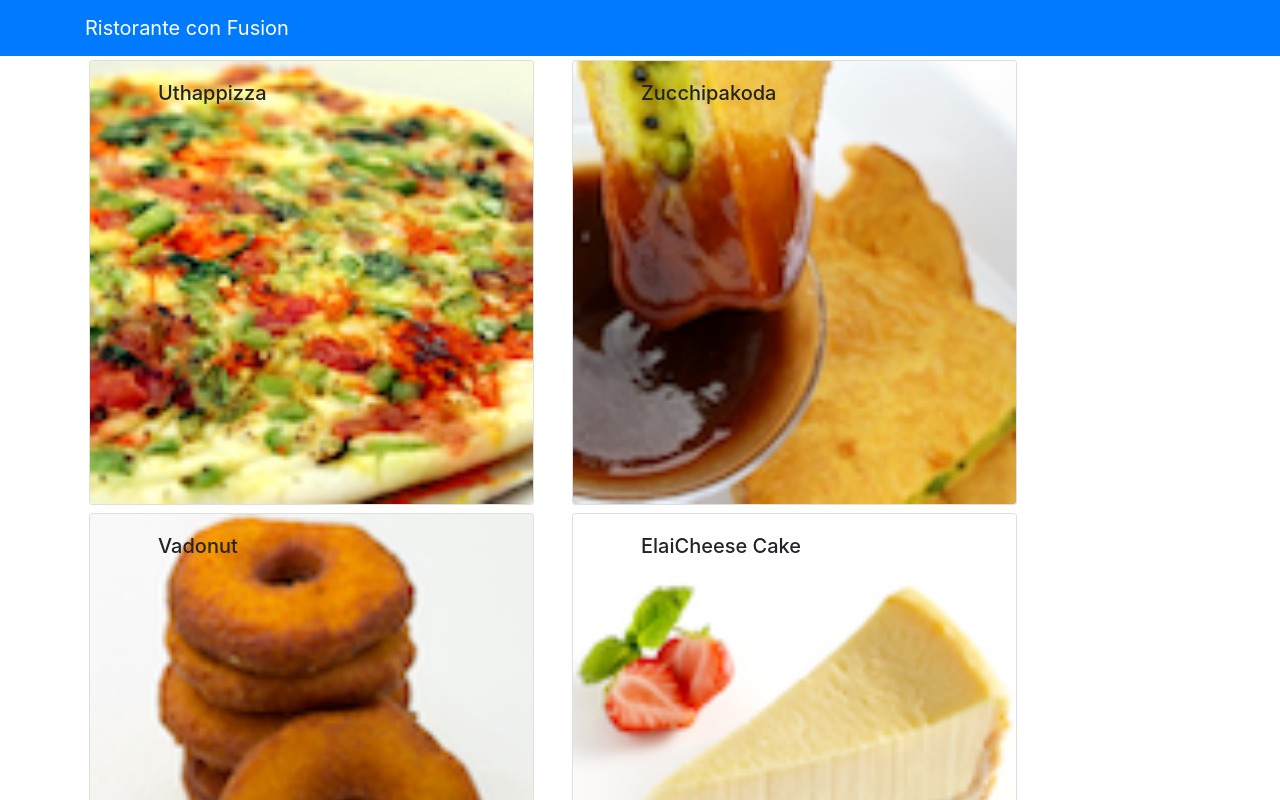
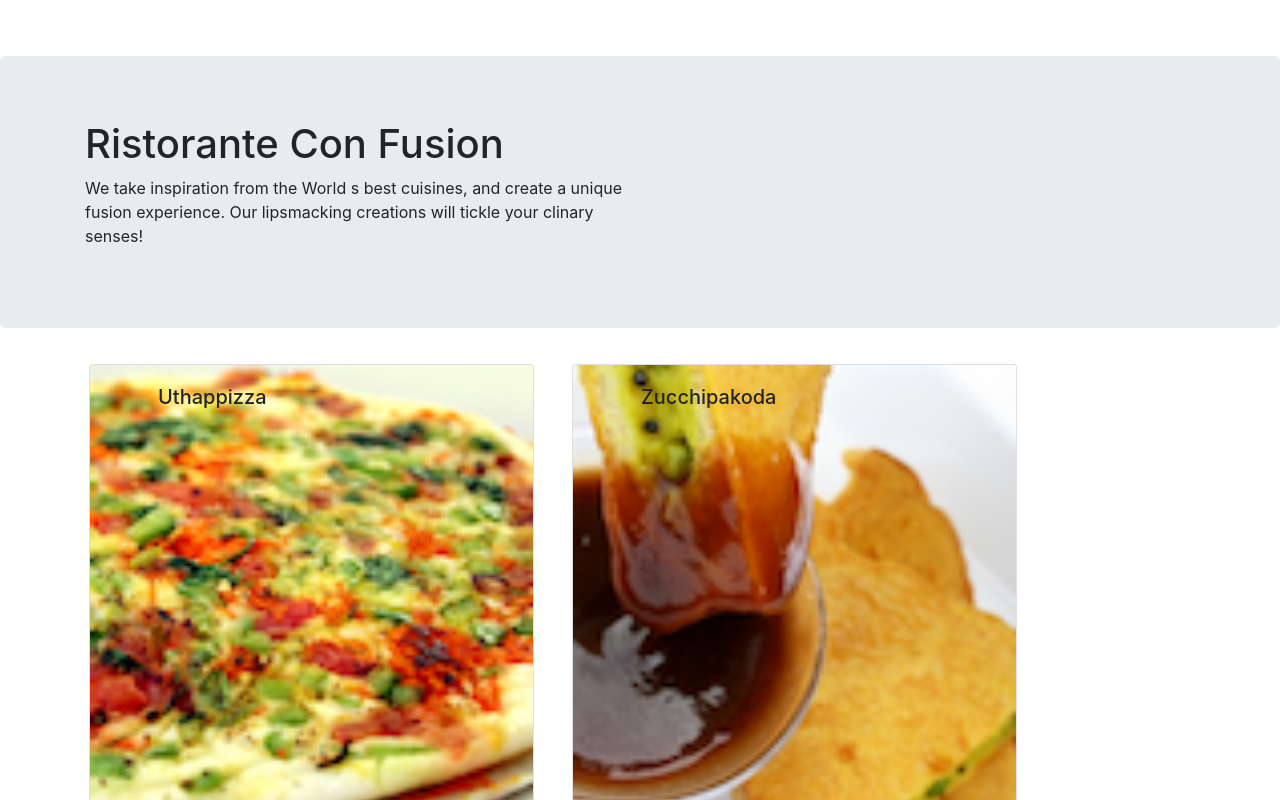
Before and after one commit to ssagarwala/confusion-react, a React (Create React App) app: page / in a window 1280 px wide. Shown: the top 800 px of the page. Built offline with nearby package versions, Linux system fonts and the light colour scheme.

Commit message:
Header component

```diff
--- a/package.json
+++ b/package.json
@@ -4,6 +4,8 @@
   "private": true,
   "dependencies": {
     "bootstrap": "4.0.0",
+    "bootstrap-social": "5.1.1",
+    "font-awesome": "4.7.0",
     "react": "^16.6.3",
     "react-dom": "^16.6.3",
     "react-popper": "0.9.2",
--- /dev/null
+++ b/src/components/HeaderComponent.js
@@ -0,0 +1,36 @@
+import React, { Component }  from 'react';
+import { Navbar, NavbarBrand,Jumbotron } from 'reactstrap';
+
+class Header extends Component{
+/* Long From <React.Fragment></ReactFragment>
+Short From <></>
+*/
+    render(){
+        return (
+            <React.Fragment>
+              <Navbar dark>
+                <div className="container">
+                 <NavbarBrand href="/">Ristorante con Fusion</NavbarBrand>
+                 </div>
+              </Navbar>
+              <Jumbotron>
+                <div className="container">
+                  <div className="row row-header">
+                        <div className="col-12 col-sm-6">
+                            <h1> Ristorante Con Fusion </h1>
+                            <p> We take inspiration from the World
+                                s best cuisines, and create a unique fusion experience.
+                                Our lipsmacking creations will tickle your clinary senses! </p>
+
+                        </div>
+                    </div>
+                </div>
+
+              </Jumbotron>
+
+            </React.Fragment>
+        );
+    }
+}
+
+export default Header;
--- a/src/components/MainComponent.js
+++ b/src/components/MainComponent.js
@@ -1,7 +1,7 @@
 import React, { Component } from 'react';
-import { Navbar, NavbarBrand } from 'reactstrap';
 import Menu from './MenuComponent';
 import DishDetail from './DishdetailComponent';
+import Header from './HeaderComponent';
 import { DISHES } from '../shared/dishes';
 
 
@@ -21,11 +21,7 @@
   render() {
     return (
       <div>
-        <Navbar dark color="primary">
-          <div className="container">
-             <NavbarBrand href="/">Ristorante con Fusion</NavbarBrand>
-          </div>
-        </Navbar>
+        <Header />
         <Menu dishes={this.state.dishes}
               onClick={(dishId)=>this.onDishSelect(dishId)}
         />
--- a/src/index.js
+++ b/src/index.js
@@ -1,6 +1,8 @@
 import React from 'react';
 import ReactDOM from 'react-dom';
 import 'bootstrap/dist/css/bootstrap.min.css';
+import 'font-awesome/css/font-awesome.min.css';
+import 'bootstrap-social/bootstrap-social.css';
 import './index.css';
 import App from './App';
 import * as serviceWorker from './serviceWorker';
```
Also changed, not shown: 1 other file (tests, documents, lock files or other folders).
